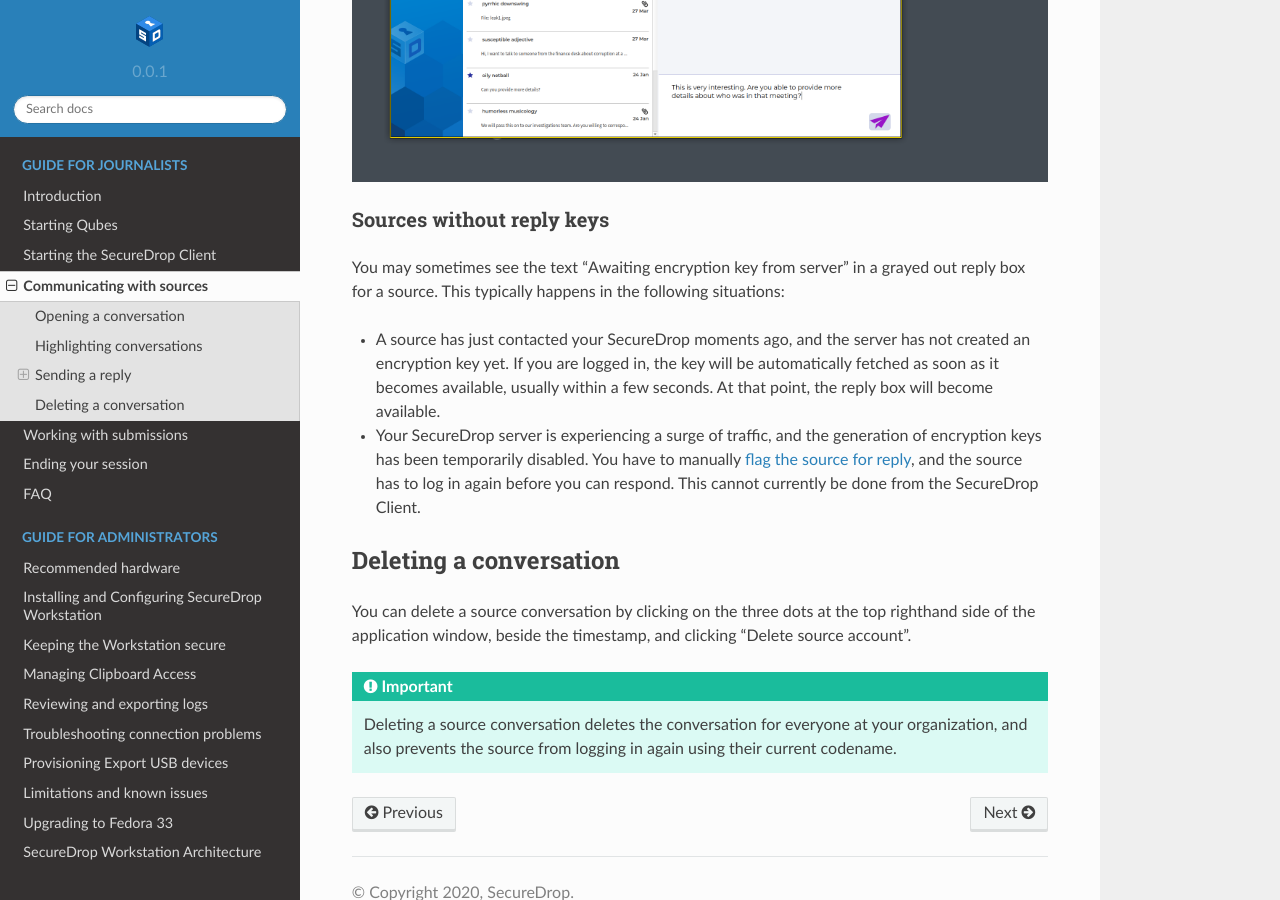
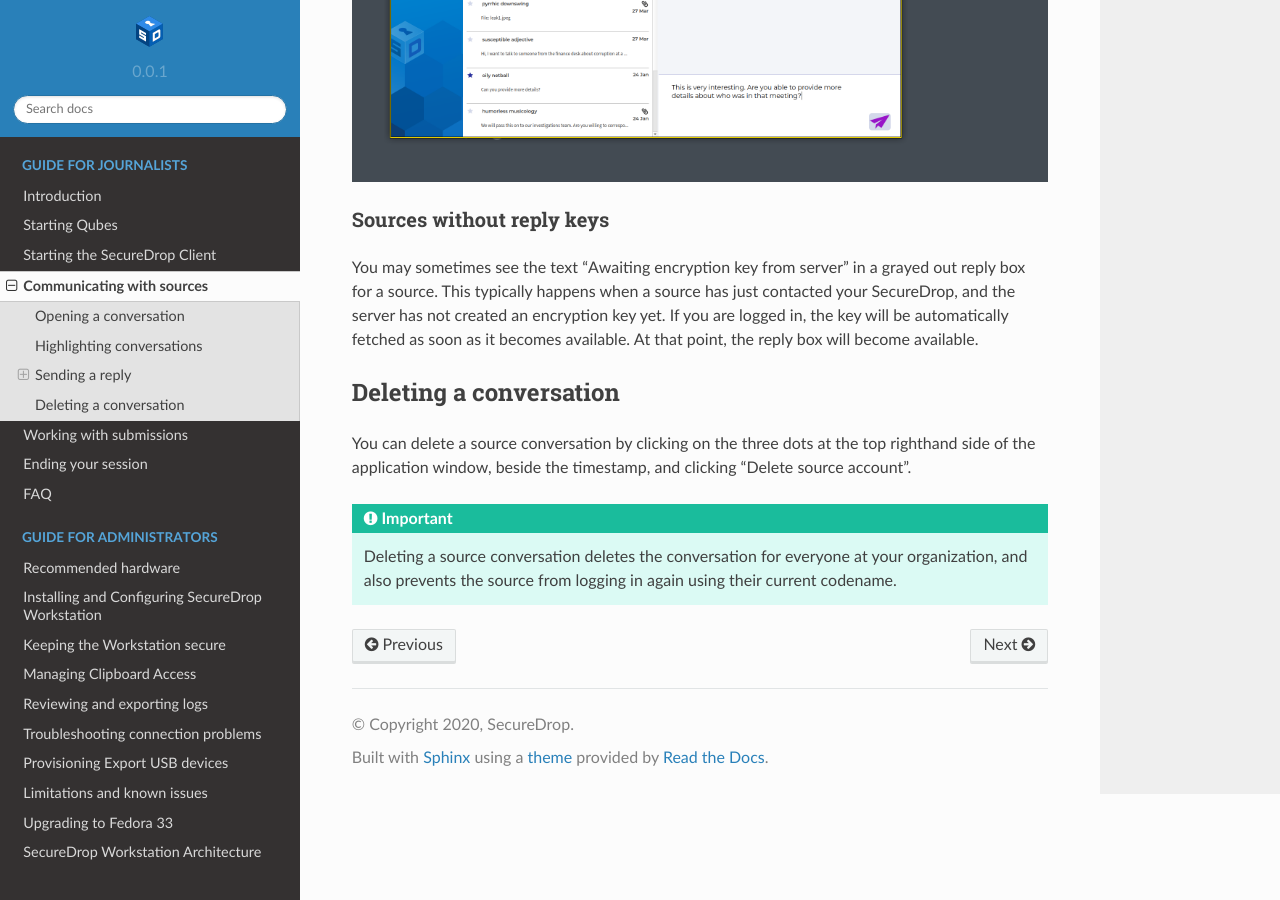
Before and after one commit to freedomofpress/securedrop-workstation-docs, a Sphinx documentation site: the page built from docs/journalist/sources.rst, in a window 1280 px wide and 900 px high, scrolled down 1755 px. Built offline with Sphinx 7.4.7 and the Read the Docs theme 2.0.0, drawn with Linux system fonts in a browser that asks for light colours.

Commit message:
Remove flag-for-reply references from admin and journalist guides.

```diff
--- a/docs/journalist/sources.rst
+++ b/docs/journalist/sources.rst
@@ -48,19 +48,10 @@
 Sources without reply keys
 ~~~~~~~~~~~~~~~~~~~~~~~~~~
 You may sometimes see the text "Awaiting encryption key from server" in a grayed
-out reply box for a source. This typically happens in the following situations:
-
-- A source has just contacted your SecureDrop moments ago, and the server has
-  not created an encryption key yet. If you are logged in, the key will be
-  automatically fetched as soon as it becomes available, usually within a few
-  seconds. At that point, the reply box will become available.
-
-- Your SecureDrop server is experiencing a surge of traffic, and the generation
-  of encryption keys has been temporarily disabled. You have to manually
-  `flag the source for reply`_, and the source has to log in again before you
-  can respond. This cannot currently be done from the SecureDrop Client.
-
-.. _`flag the source for reply`: https://docs.securedrop.org/en/stable/journalist.html#flag-for-reply
+out reply box for a source. This typically happens when a source has just
+contacted your SecureDrop, and the server has not created an encryption key yet.
+If you are logged in, the key will be automatically fetched as soon as it
+becomes available. At that point, the reply box will become available.
 
 Deleting a conversation
 -----------------------
```
Also changed, not shown: docs/admin/known_issues.rst (+0 -7 lines).
